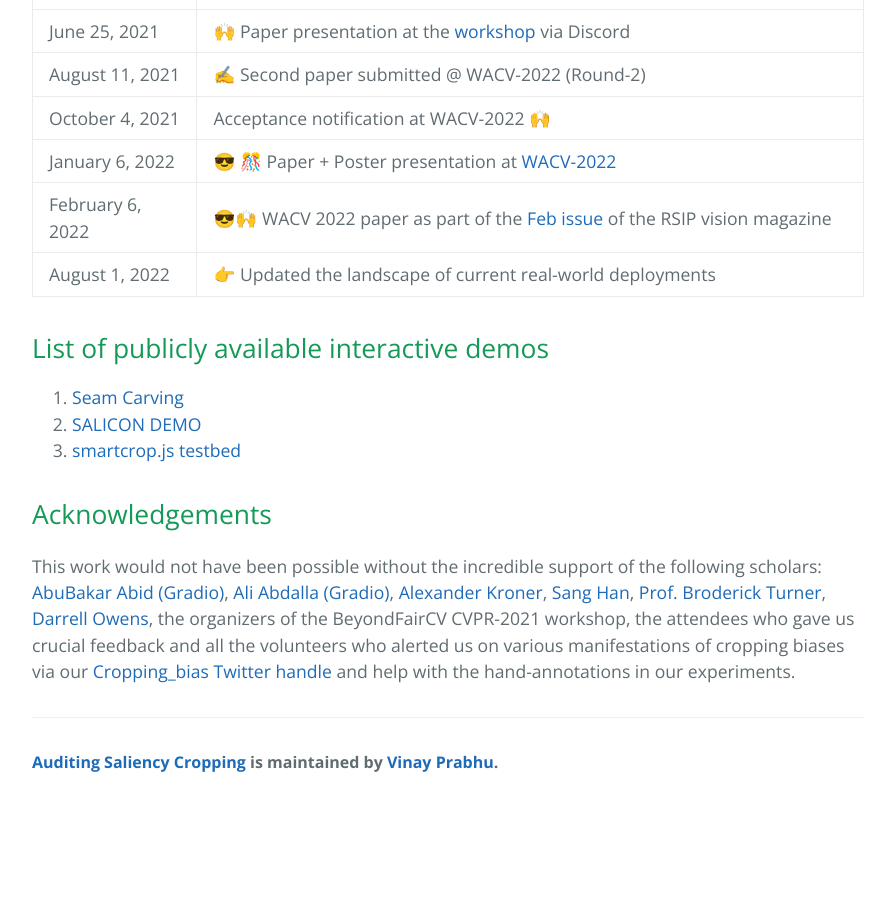
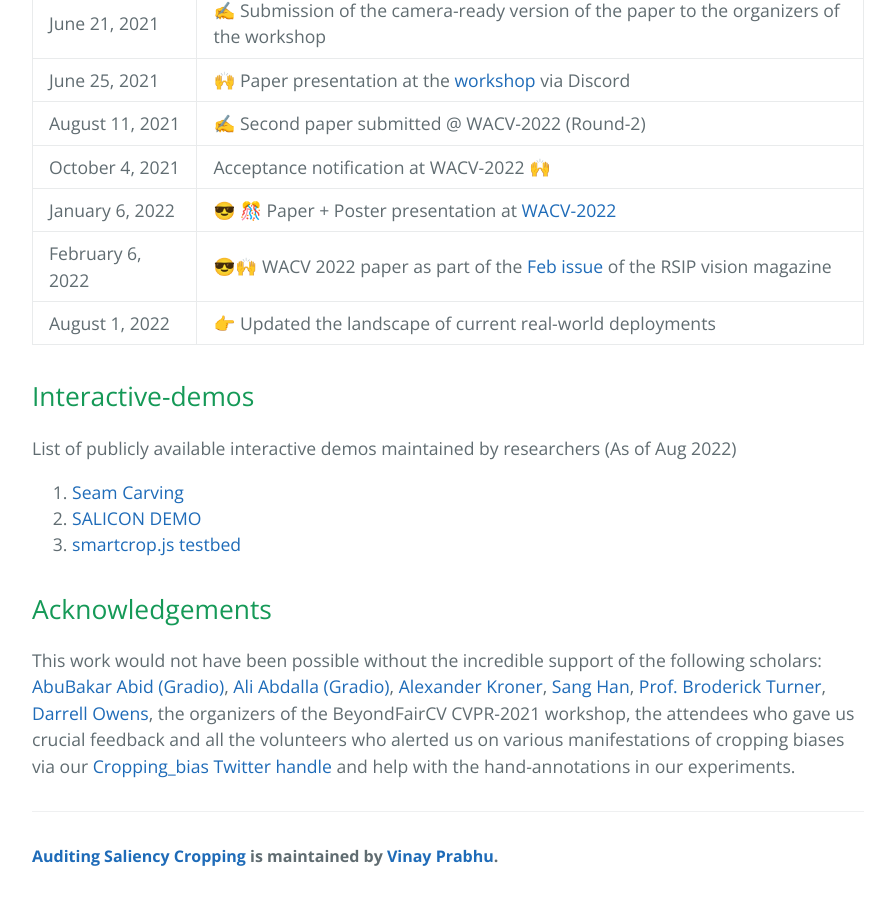
Before and after one commit to vinayprabhu/Saliency_Image_Cropping, a Jekyll site: the page built from index.md, in a window 1280 px wide and 900 px high, scrolled down 4382 px. Shown: the whole window, without its empty margins (192-1087 px from the left). Built offline with Jekyll 4.4.1, drawn with Linux system fonts in a browser that asks for light colours; before the commit the page ends 5188 px from its top, so only the background shows below that.

Commit message:
Update index.md

```diff
--- a/index.md
+++ b/index.md
@@ -26,6 +26,7 @@
 - [Summary](#summary)
 - [Poster-Video-Slides](#Poster-Video-Slides)
 - [Timeline](#timeline)
+- [Interactive Demos](#interactive-demos)
 - [Acknowledgements](#acknowledgements)
 
 
@@ -43,15 +44,15 @@
 ## Poster-Video-Slides
 <table border="1">
  <tr>
-    <td><b style="font-size:30px">Poster</b></td>
+    <td><b style="font-size:45px">Poster</b></td>
     <td><b style="font-size:30px">Video</b></td>
     <td><b style="font-size:30px">Slides</b></td>
  </tr>
  <tr>
     <td><!-- ![WACV-2022 Poster](./gallery/1384-wacv-poster.svg) -->
 <img src="./gallery/1384-wacv-poster.svg" alt="WACV-2022 Poster" width="480" height="299"/></td>
-    <td><iframe width="480" height="299" src="https://www.youtube.com/embed/BSHG0bIcNL0" title="YouTube video player" frameborder="0" allow="accelerometer; autoplay; clipboard-write; encrypted-media; gyroscope; picture-in-picture" allowfullscreen></iframe></td>
-  <td><iframe src="https://docs.google.com/presentation/d/e/2PACX-1vQwhwiHbwW6eCiCoRTYWJ9kBzYzxwd2TWCrA7AIbqWilA9-Phiz3DKn_mnHMI2B2VtJ1Fan4DawUAOx/embed?start=false&loop=false&delayms=60000" frameborder="0" width="480" height="299" allowfullscreen="true" mozallowfullscreen="true" webkitallowfullscreen="true"></iframe>
+    <td><iframe width="360" height="200" src="https://www.youtube.com/embed/BSHG0bIcNL0" title="YouTube video player" frameborder="0" allow="accelerometer; autoplay; clipboard-write; encrypted-media; gyroscope; picture-in-picture" allowfullscreen></iframe></td>
+  <td><iframe src="https://docs.google.com/presentation/d/e/2PACX-1vQwhwiHbwW6eCiCoRTYWJ9kBzYzxwd2TWCrA7AIbqWilA9-Phiz3DKn_mnHMI2B2VtJ1Fan4DawUAOx/embed?start=false&loop=false&delayms=60000" frameborder="0" width="360" height="200" allowfullscreen="true" mozallowfullscreen="true" webkitallowfullscreen="true"></iframe>
   </td>
  </tr>
 </table>
@@ -86,7 +87,9 @@
 | February 6, 2022 	|  😎🙌  WACV 2022 paper as part of the [Feb issue](https://www.rsipvision.com/ComputerVisionNews-2022February/10/) of the RSIP vision magazine 	|
 | August 1, 2022 	|  👉 Updated the landscape of current real-world deployments  	|
 
-## List of publicly available interactive demos
+## Interactive-demos
+
+List of publicly available interactive demos maintained by researchers (As of Aug 2022)
 
 1. [Seam Carving](https://trekhleb.dev/blog/2021/content-aware-image-resizing-in-javascript/)
 2. [SALICON DEMO](http://salicon.net/demo/)
```
